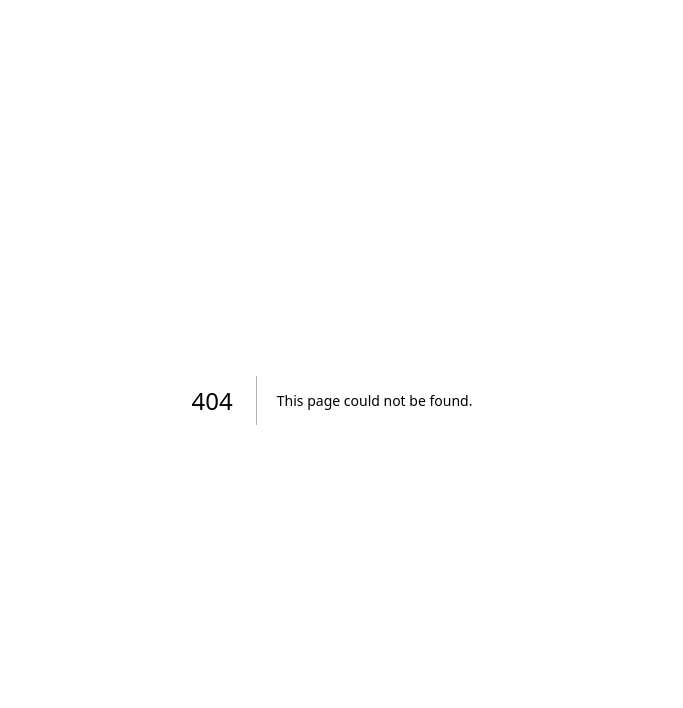
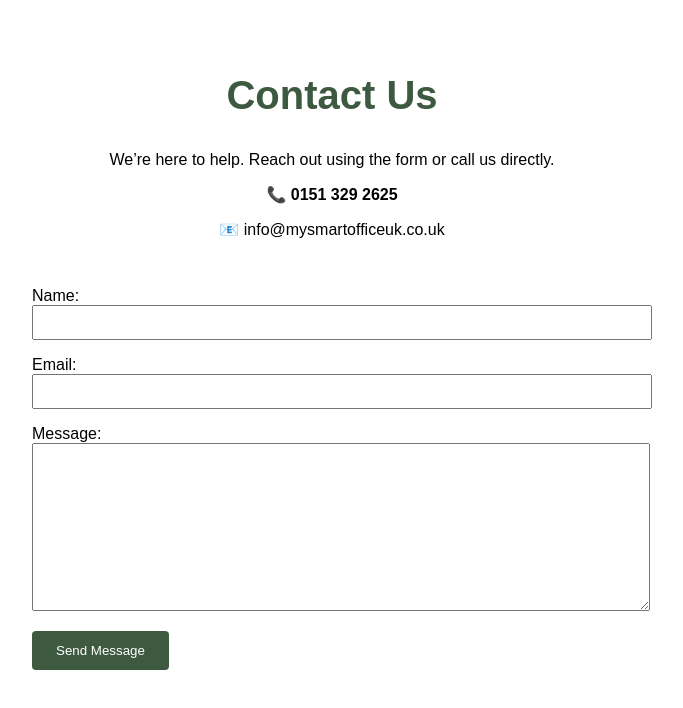
Before and after one commit to Innovate81/mysmartofficenew, a Next.js app: page /contact in a window 1280 px wide. Before the commit this address had no page. Shown: the top 708 px of the page, without its empty margins (308-991 px from the left). Built offline with nearby package versions, Linux system fonts and the light colour scheme.

Commit message:
Add files via upload

```diff
--- /dev/null
+++ b/src/components/ContactForm.js
@@ -0,0 +1,55 @@
+import { useState } from 'react';
+
+export default function ContactForm() {
+  const [form, setForm] = useState({ name: '', email: '', message: '' });
+
+  const handleChange = (e) => {
+    setForm({ ...form, [e.target.name]: e.target.value });
+  };
+
+  const handleSubmit = (e) => {
+    e.preventDefault();
+    alert('Your message has been submitted. Thank you!');
+    setForm({ name: '', email: '', message: '' });
+  };
+
+  return (
+    <form onSubmit={handleSubmit} style={{ maxWidth: '600px', margin: '0 auto' }}>
+      <div style={{ marginBottom: '1rem' }}>
+        <label>Name:</label><br />
+        <input
+          type="text"
+          name="name"
+          value={form.name}
+          onChange={handleChange}
+          required
+          style={{ width: '100%', padding: '0.5rem' }}
+        />
+      </div>
+      <div style={{ marginBottom: '1rem' }}>
+        <label>Email:</label><br />
+        <input
+          type="email"
+          name="email"
+          value={form.email}
+          onChange={handleChange}
+          required
+          style={{ width: '100%', padding: '0.5rem' }}
+        />
+      </div>
+      <div style={{ marginBottom: '1rem' }}>
+        <label>Message:</label><br />
+        <textarea
+          name="message"
+          value={form.message}
+          onChange={handleChange}
+          required
+          style={{ width: '100%', padding: '0.5rem', height: '150px' }}
+        />
+      </div>
+      <button type="submit" style={{ backgroundColor: '#3D5A40', color: 'white', padding: '0.75rem 1.5rem', border: 'none', borderRadius: '4px' }}>
+        Send Message
+      </button>
+    </form>
+  );
+}
--- /dev/null
+++ b/src/pages/contact.js
@@ -0,0 +1,22 @@
+import Head from 'next/head';
+import ContactForm from '../components/ContactForm';
+
+export default function Contact() {
+  return (
+    <>
+      <Head>
+        <title>Contact Us | My Smart Office</title>
+        <meta name="description" content="Get in touch with My Smart Office for support and enquiries." />
+      </Head>
+      <main style={{ fontFamily: 'sans-serif', padding: '2rem' }}>
+        <section style={{ textAlign: 'center', marginBottom: '3rem' }}>
+          <h1 style={{ fontSize: '2.5rem', color: '#3D5A40' }}>Contact Us</h1>
+          <p>We’re here to help. Reach out using the form or call us directly.</p>
+          <p style={{ fontWeight: 'bold', marginTop: '1rem' }}>📞 0151 329 2625</p>
+          <p>📧 info@mysmartofficeuk.co.uk</p>
+        </section>
+        <ContactForm />
+      </main>
+    </>
+  );
+}
```
